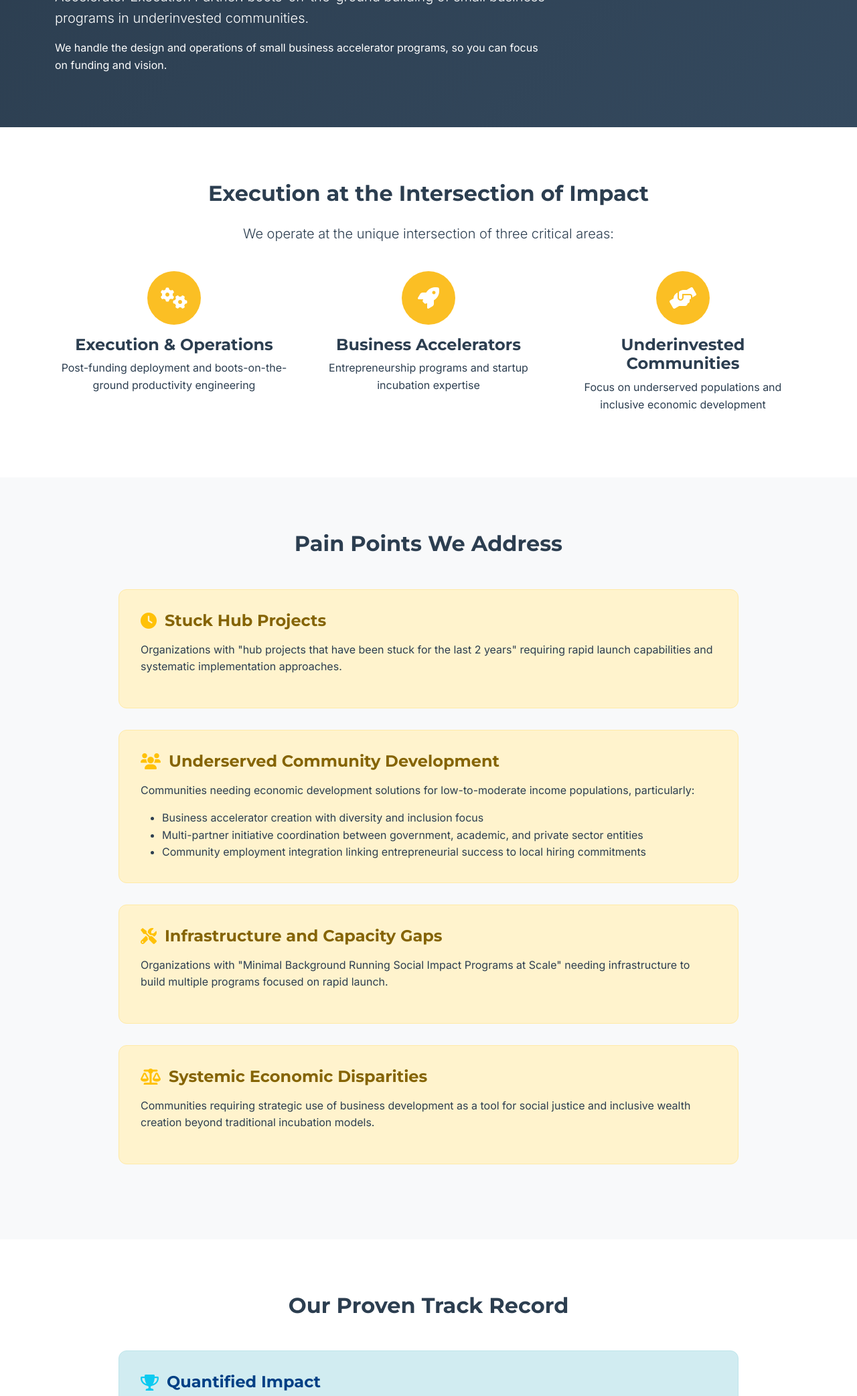
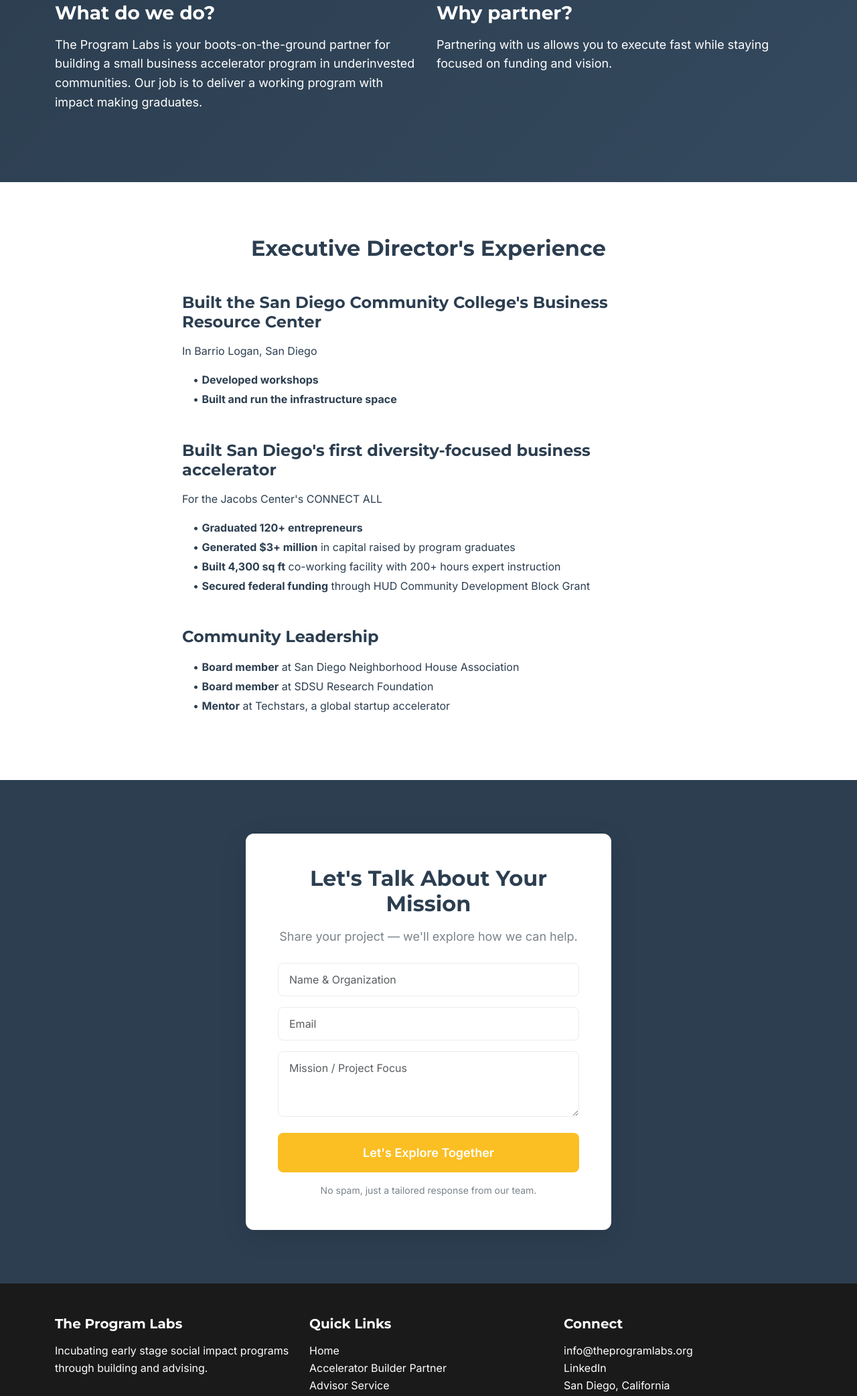
Before and after one commit to theprogramlabs/theprogramlabs.github.io, a plain HTML site: page builder.html in a window 1280 px wide. Shown: the part 271-2356 px from the top of the page at 67% size. Drawn offline with nearby package versions, Linux system fonts and the light colour scheme.

Commit message:
draft 0.2

```diff
--- a/builder.html
+++ b/builder.html
@@ -3,7 +3,7 @@
 <head>
     <meta charset="UTF-8">
     <meta name="viewport" content="width=device-width, initial-scale=1.0">
-    <title>Builder Service - The Program Labs</title>
+    <title>Accelerator Builder Partner - The Program Labs</title>
     <meta name="description" content="We execute plans for community impact incubators, handling design and operations of small business accelerator programs in underinvested communities.">
     <link href="https://cdn.jsdelivr.net/npm/bootstrap@5.3.0/dist/css/bootstrap.min.css" rel="stylesheet">
     <link href="https://cdnjs.cloudflare.com/ajax/libs/font-awesome/6.0.0/css/all.min.css" rel="stylesheet">
@@ -212,20 +212,20 @@
     <!-- Navigation -->
     <nav class="navbar navbar-expand-lg navbar-light sticky-top">
         <div class="container">
-            <a class="navbar-brand" href="/">The Program Labs</a>
+            <a class="navbar-brand" href="index.html">The Program Labs</a>
             <button class="navbar-toggler" type="button" data-bs-toggle="collapse" data-bs-target="#navbarNav">
                 <span class="navbar-toggler-icon"></span>
             </button>
             <div class="collapse navbar-collapse" id="navbarNav">
                 <ul class="navbar-nav ms-auto">
                     <li class="nav-item">
-                        <a class="nav-link" href="/">Home</a>
+                        <a class="nav-link" href="index.html">Home</a>
                     </li>
                     <li class="nav-item">
-                        <a class="nav-link" href="/builder.html">Builder</a>
+                        <a class="nav-link" href="builder.html">Accelerator</a>
                     </li>
                     <li class="nav-item">
-                        <a class="nav-link" href="/coach.html">Coach</a>
+                        <a class="nav-link" href="coach.html">Coach</a>
                     </li>
                     <li class="nav-item">
                         <a class="nav-link" href="https://www.theprogramlabs.org/blog" target="_blank">Blog</a>
@@ -241,123 +241,59 @@
     <!-- Hero Section -->
     <section class="page-hero">
         <div class="container">
-            <div class="row align-items-center">
-                <div class="col-lg-8">
-                    <h1>Builder Service</h1>
-                    <p class="lead">Accelerator Execution Partner: boots-on-the-ground building of small business programs in underinvested communities.</p>
-                    <p>We handle the design and operations of small business accelerator programs, so you can focus on funding and vision.</p>
+            <div class="row align-items-start">
+                <div class="col-12 mb-4">
+                    <h1>Accelerator Builder Partner</h1>
                 </div>
+
+                <div class="col-lg-6 mb-4">
+                    <h3 style="color: white; margin-bottom: 1rem;">What do we do?</h3>
+                    <p style="margin-bottom: 1rem; font-size: 1.125rem;">The Program Labs is your boots-on-the-ground partner for building a small business accelerator program in underinvested communities. Our job is to deliver a working program with impact making graduates.</p>
+
+                </div>
+
+                <div class="col-lg-6 mb-4">
+                    <h3 style="color: white; margin-bottom: 1rem;">Why partner?</h3>
+                    <p style="font-size: 1.125rem;">Partnering with us allows you to execute fast while staying focused on funding and vision.</p>
+                </div>
+
             </div>
         </div>
     </section>
 
-    <!-- Overview Section -->
-    <section class="section-padding">
-        <div class="container">
-            <div class="row">
-                <div class="col-lg-8 mx-auto text-center">
-                    <h2 class="mb-4">Execution at the Intersection of Impact</h2>
-                    <p class="lead">We operate at the unique intersection of three critical areas:</p>
-                </div>
-            </div>
-            <div class="row mt-4">
-                <div class="col-md-4">
-                    <div class="text-center">
-                        <div class="service-icon mx-auto mb-3" style="width: 80px; height: 80px; background: var(--secondary-color); border-radius: 50%; display: flex; align-items: center; justify-content: center;">
-                            <i class="fas fa-cogs fa-2x text-white"></i>
-                        </div>
-                        <h4>Execution & Operations</h4>
-                        <p>Post-funding deployment and boots-on-the-ground productivity engineering</p>
-                    </div>
-                </div>
-                <div class="col-md-4">
-                    <div class="text-center">
-                        <div class="service-icon mx-auto mb-3" style="width: 80px; height: 80px; background: var(--secondary-color); border-radius: 50%; display: flex; align-items: center; justify-content: center;">
-                            <i class="fas fa-rocket fa-2x text-white"></i>
-                        </div>
-                        <h4>Business Accelerators</h4>
-                        <p>Entrepreneurship programs and startup incubation expertise</p>
-                    </div>
-                </div>
-                <div class="col-md-4">
-                    <div class="text-center">
-                        <div class="service-icon mx-auto mb-3" style="width: 80px; height: 80px; background: var(--secondary-color); border-radius: 50%; display: flex; align-items: center; justify-content: center;">
-                            <i class="fas fa-hands-helping fa-2x text-white"></i>
-                        </div>
-                        <h4>Underinvested Communities</h4>
-                        <p>Focus on underserved populations and inclusive economic development</p>
-                    </div>
-                </div>
-            </div>
-        </div>
-    </section>
-
-    <!-- Pain Points Section -->
-    <section class="section-padding bg-light">
-        <div class="container">
-            <h2 class="text-center mb-5">Pain Points We Address</h2>
-            <div class="row">
-                <div class="col-lg-10 mx-auto">
-                    <div class="pain-point-card">
-                        <h4><i class="fas fa-clock text-warning"></i>Stuck Hub Projects</h4>
-                        <p>Organizations with "hub projects that have been stuck for the last 2 years" requiring rapid launch capabilities and systematic implementation approaches.</p>
-                    </div>
-
-                    <div class="pain-point-card">
-                        <h4><i class="fas fa-users text-warning"></i>Underserved Community Development</h4>
-                        <p>Communities needing economic development solutions for low-to-moderate income populations, particularly:</p>
-                        <ul class="mb-0">
-                            <li>Business accelerator creation with diversity and inclusion focus</li>
-                            <li>Multi-partner initiative coordination between government, academic, and private sector entities</li>
-                            <li>Community employment integration linking entrepreneurial success to local hiring commitments</li>
-                        </ul>
-                    </div>
-
-                    <div class="pain-point-card">
-                        <h4><i class="fas fa-tools text-warning"></i>Infrastructure and Capacity Gaps</h4>
-                        <p>Organizations with "Minimal Background Running Social Impact Programs at Scale" needing infrastructure to build multiple programs focused on rapid launch.</p>
-                    </div>
-
-                    <div class="pain-point-card">
-                        <h4><i class="fas fa-balance-scale text-warning"></i>Systemic Economic Disparities</h4>
-                        <p>Communities requiring strategic use of business development as a tool for social justice and inclusive wealth creation beyond traditional incubation models.</p>
-                    </div>
-                </div>
-            </div>
-        </div>
-    </section>
 
     <!-- Credentials Section -->
     <section class="section-padding">
         <div class="container">
-            <h2 class="text-center mb-5">Our Proven Track Record</h2>
+            <h2 class="text-center mb-5">Executive Director's Experience</h2>
             <div class="row">
-                <div class="col-lg-10 mx-auto">
-                    <div class="credential-card">
-                        <h4><i class="fas fa-trophy text-info"></i>Quantified Impact</h4>
-                        <ul class="mb-0">
-                            <li><strong>CONNECT ALL @ Jacobs Center:</strong> Over <span class="highlight-number">120+ entrepreneurs</span> graduated since 2019</li>
-                            <li><strong>Capital Raised:</strong> Collectively raising <span class="highlight-number">$3+ million</span> in capital through 4-month intensive programs</li>
-                            <li><strong>Hub Development:</strong> <span class="highlight-number">4,300 sq ft</span> co-working facility with <span class="highlight-number">200+ hours</span> expert instruction</li>
-                            <li><strong>Federal Funding Success:</strong> Programs supported by HUD Community Development Block Grant funds</li>
+                <div class="col-lg-8 mx-auto">
+                    <div class="mb-5">
+                        <h4 class="mb-3">Built the San Diego Community College's Business Resource Center</h4>
+                        <p class="mb-3">In Barrio Logan, San Diego</p>
+                        <ul class="list-unstyled" style="line-height: 1.8; margin-left: 1rem;">
+                            <li>• <strong>Developed workshops</strong></li>
+                            <li>• <strong>Built and run the infrastructure space</strong></li>
                         </ul>
                     </div>
 
-                    <div class="credential-card">
-                        <h4><i class="fas fa-handshake text-info"></i>Multi-Stakeholder Partnerships</h4>
-                        <ul class="mb-0">
-                            <li><strong>Collaboratory for Downtown Innovation (CDI):</strong> Strategic collaboration with City of San Diego, UC San Diego, and Downtown San Diego Partnership</li>
-                            <li><strong>Cross-Sector Project Management:</strong> Grant writing and funding strategies with multi-million-dollar track record</li>
-                            <li><strong>Educational Program Development:</strong> Curriculum and workshop design for underserved communities</li>
+                    <div class="mb-5">
+                        <h4 class="mb-3">Built San Diego's first diversity-focused business accelerator</h4>
+                        <p class="mb-3">For the Jacobs Center's CONNECT ALL</p>
+                        <ul class="list-unstyled" style="line-height: 1.8; margin-left: 1rem;">
+                            <li>• <strong>Graduated 120+ entrepreneurs</strong></li>
+                            <li>• <strong>Generated $3+ million</strong> in capital raised by program graduates</li>
+                            <li>• <strong>Built 4,300 sq ft</strong> co-working facility with 200+ hours expert instruction</li>
+                            <li>• <strong>Secured federal funding</strong> through HUD Community Development Block Grant</li>
                         </ul>
                     </div>
 
-                    <div class="credential-card">
-                        <h4><i class="fas fa-building text-info"></i>Physical Infrastructure</h4>
-                        <ul class="mb-0">
-                            <li><strong>Business Resource Center:</strong> Operating physical resource center in Barrio Logan, San Diego</li>
-                            <li><strong>Community Hub Development:</strong> Platforms for events centered on entrepreneurship and education</li>
-                            <li><strong>Ecosystem Building Strategy:</strong> Multi-pronged approach encompassing physical spaces, mentorship networks, educational pathways, and funding connections</li>
+                    <div class="mb-0">
+                        <h4 class="mb-3">Community Leadership</h4>
+                        <ul class="list-unstyled" style="line-height: 1.8; margin-left: 1rem;">
+                            <li>• <strong>Board member</strong> at San Diego Neighborhood House Association</li>
+                            <li>• <strong>Board member</strong> at SDSU Research Foundation</li>
+                            <li>• <strong>Mentor</strong> at Techstars, a global startup accelerator</li>
                         </ul>
                     </div>
                 </div>
@@ -365,49 +301,36 @@
         </div>
     </section>
 
-    <!-- Process Section -->
-    <section class="section-padding bg-light">
-        <div class="container">
-            <h2 class="text-center mb-5">Our Process</h2>
-            <div class="row">
-                <div class="col-md-3">
-                    <div class="process-step">
-                        <div class="step-number">1</div>
-                        <h5>Assess</h5>
-                        <p>Evaluate community needs and organizational capacity</p>
-                    </div>
-                </div>
-                <div class="col-md-3">
-                    <div class="process-step">
-                        <div class="step-number">2</div>
-                        <h5>Design</h5>
-                        <p>Create customized program structure and curriculum</p>
-                    </div>
-                </div>
-                <div class="col-md-3">
-                    <div class="process-step">
-                        <div class="step-number">3</div>
-                        <h5>Build</h5>
-                        <p>Establish infrastructure and recruit participants</p>
-                    </div>
-                </div>
-                <div class="col-md-3">
-                    <div class="process-step">
-                        <div class="step-number">4</div>
-                        <h5>Operate</h5>
-                        <p>Run programs and measure impact</p>
-                    </div>
-                </div>
-            </div>
-        </div>
-    </section>
 
     <!-- CTA Section -->
     <section id="contact" class="cta-section section-padding">
         <div class="container">
-            <h2>Ready to Build Your Impact Hub?</h2>
-            <p>Let's discuss how we can help execute your vision for community economic development.</p>
-            <a href="mailto:info@theprogramlabs.org" class="btn btn-light">Schedule a Consultation</a>
+            <div class="row justify-content-center">
+                <div class="col-lg-6">
+                    <div class="cta-form" style="background: white; padding: 3rem; border-radius: 12px; box-shadow: 0 10px 40px rgba(0,0,0,0.1);">
+                        <h2 class="text-center mb-3" style="color: var(--primary-color);">Let's Talk About Your Mission</h2>
+                        <p class="text-center mb-4" style="color: var(--text-light);">Share your project — we'll explore how we can help.</p>
+
+                        <form action="mailto:info@theprogramlabs.org" method="POST" enctype="text/plain" onsubmit="return handleFormSubmit(this);">
+                            <div class="mb-3">
+                                <input type="text" class="form-control" name="name_organization" placeholder="Name & Organization" required style="padding: 0.75rem 1rem; border: 1px solid var(--border-light); border-radius: 8px;">
+                            </div>
+
+                            <div class="mb-3">
+                                <input type="email" class="form-control" name="email" placeholder="Email" required style="padding: 0.75rem 1rem; border: 1px solid var(--border-light); border-radius: 8px;">
+                            </div>
+
+                            <div class="mb-4">
+                                <textarea class="form-control" name="mission_project" rows="3" placeholder="Mission / Project Focus" required style="padding: 0.75rem 1rem; border: 1px solid var(--border-light); border-radius: 8px; resize: vertical;"></textarea>
+                            </div>
+
+                            <button type="submit" class="btn w-100" style="background: var(--secondary-color); color: white; border: none; padding: 1rem; font-weight: 600; font-size: 1.125rem; border-radius: 8px; transition: all 0.3s ease;">Let's Explore Together</button>
+                        </form>
+
+                        <p class="text-center mt-3 mb-0" style="font-size: 0.875rem; color: var(--text-light);">No spam, just a tailored response from our team.</p>
+                    </div>
+                </div>
+            </div>
         </div>
     </section>
 
@@ -422,9 +345,9 @@
                 <div class="col-md-4">
                     <h5 class="mb-3">Quick Links</h5>
                     <ul class="list-unstyled">
-                        <li><a href="/">Home</a></li>
-                        <li><a href="/builder.html">Builder Service</a></li>
-                        <li><a href="/coach.html">Advisor Service</a></li>
+                        <li><a href="index.html">Home</a></li>
+                        <li><a href="builder.html">Accelerator Builder Partner</a></li>
+                        <li><a href="coach.html">Advisor Service</a></li>
                         <li><a href="https://www.theprogramlabs.org/blog" target="_blank">Blog</a></li>
                     </ul>
                 </div>
@@ -445,5 +368,21 @@
     </footer>
 
     <script src="https://cdn.jsdelivr.net/npm/bootstrap@5.3.0/dist/js/bootstrap.bundle.min.js"></script>
+    <script>
+        function handleFormSubmit(form) {
+            // Create email body from form data
+            const formData = new FormData(form);
+            const emailBody = `Name & Organization: ${formData.get('name_organization')}\nEmail: ${formData.get('email')}\nMission / Project Focus: ${formData.get('mission_project')}`;
+
+            // Create mailto link
+            const mailtoLink = `mailto:info@theprogramlabs.org?subject=New Inquiry from ${formData.get('name_organization')}&body=${encodeURIComponent(emailBody)}`;
+
+            // Open email client
+            window.location.href = mailtoLink;
+
+            // Prevent form submission
+            return false;
+        }
+    </script>
 </body>
 </html>
```
Also changed, not shown: coach.html (+7 -7 lines), index.html (+12 -12 lines), 1 other file.
